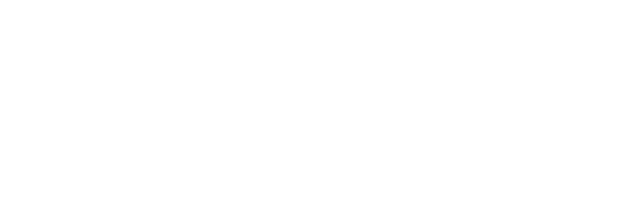
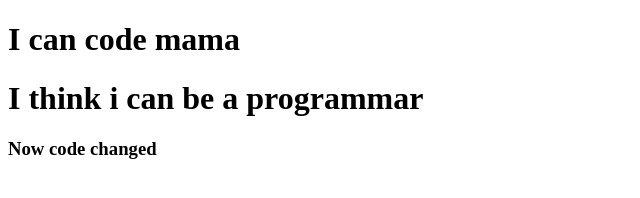
Before and after one commit to RadowanRimon/my-second-ripo-2nd, a plain HTML site: page index.html in a window 1280 px wide. Shown: the whole page, without its empty margins (0-640 px from the left). Drawn offline with Linux system fonts and the light colour scheme.

Commit message:
added header

```diff
--- a/index.html
+++ b/index.html
@@ -7,6 +7,9 @@
     <title>My secound github ripo</title>
 </head>
 <body>
+    <h1>I can code mama</h1>
+    <h1>I think i can be a programmar</h1>
+    <h3>Now code changed</h3>
 
 </body>
 </html>
```
